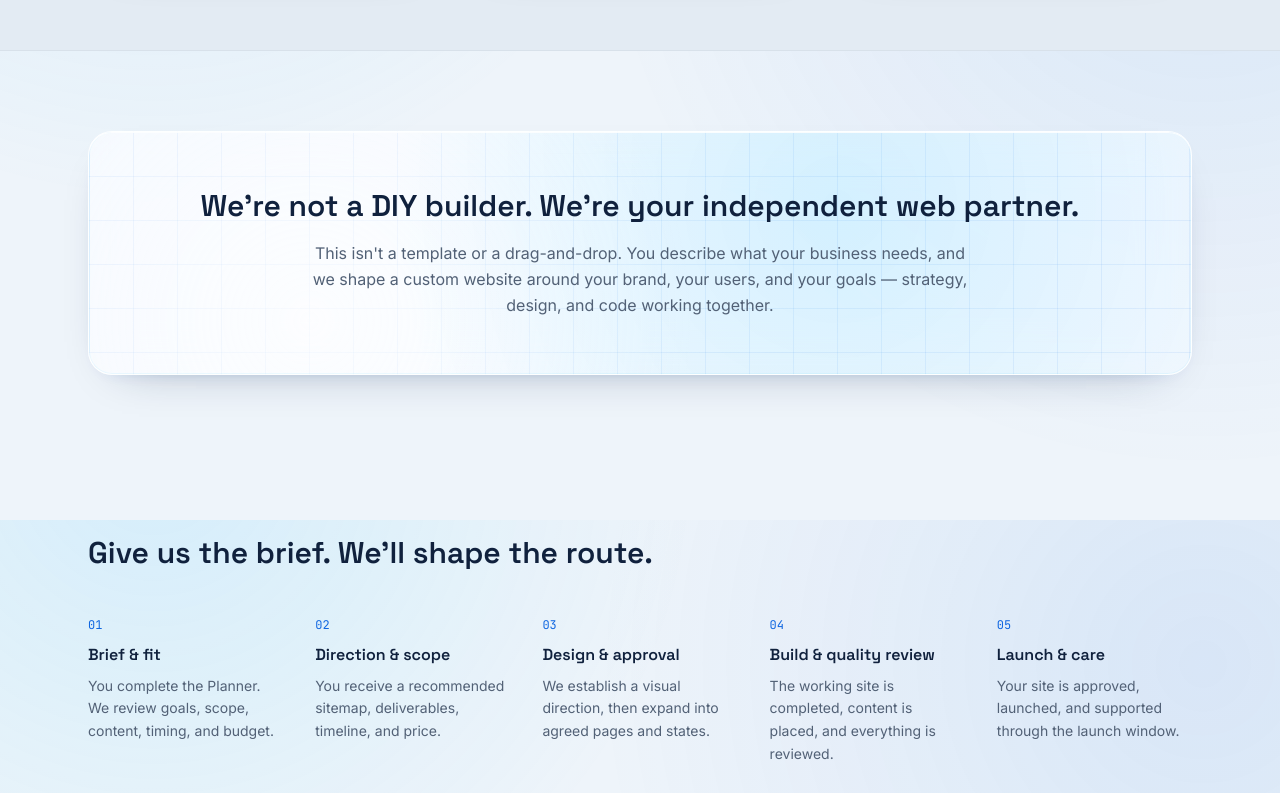
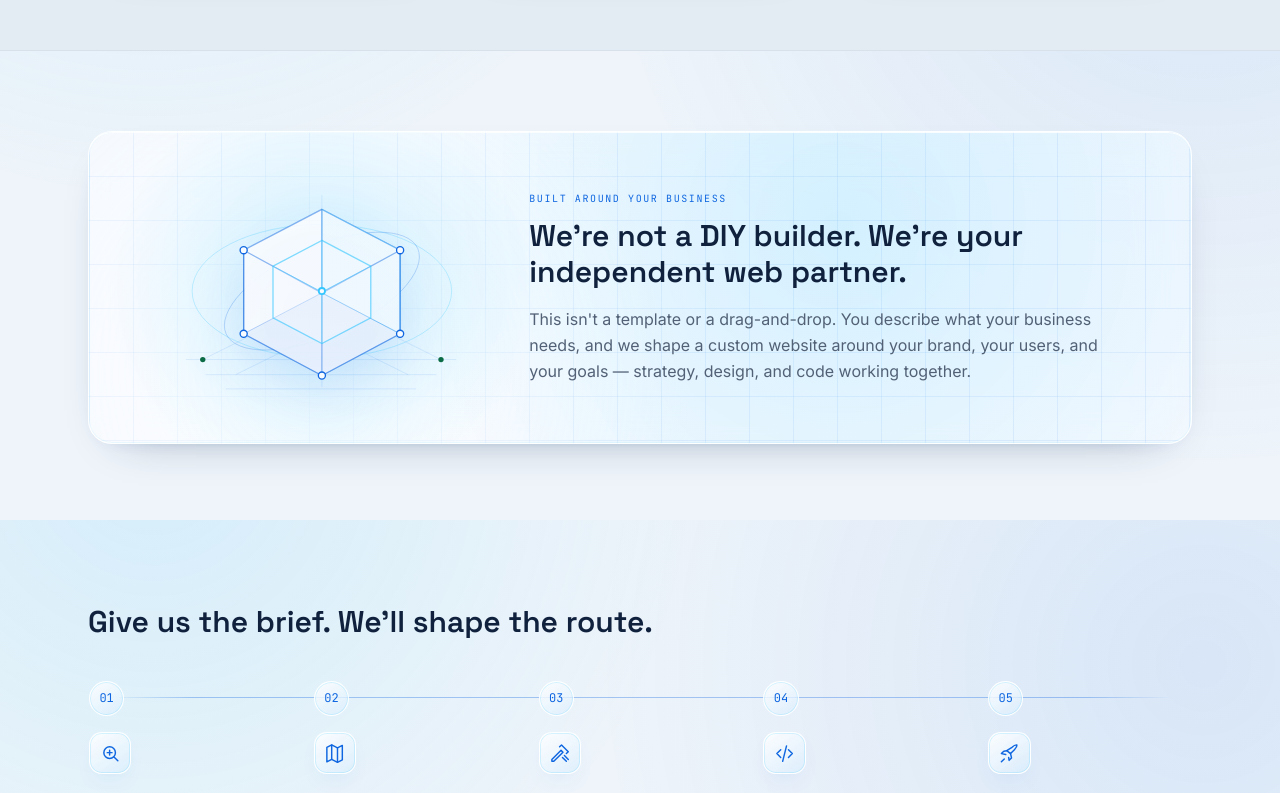
Before and after one commit to craftonmeagen-arch/cyvexly-studio, a Next.js app: page / in a window 1280 px wide. Shown: the part 1880-2673 px from the top of the page. Built offline with nearby package versions, Linux system fonts and the light colour scheme.

Commit message:
Enrich Home mid-page visual system

```diff
--- a/src/app/globals.css
+++ b/src/app/globals.css
@@ -204,3 +204,96 @@ body {
 .hero-video-shell video {
   filter: saturate(1.08) contrast(1.04);
 }
+
+.partnership-panel::before {
+  position: absolute;
+  inset: 0 auto 0 0;
+  width: 48%;
+  background: radial-gradient(circle at 44% 50%, color-mix(in srgb, var(--color-ion-cyan) 22%, transparent), transparent 64%);
+  content: "";
+  pointer-events: none;
+}
+
+.partnership-signal {
+  position: relative;
+  z-index: 1;
+  width: min(100%, 20rem);
+  margin-inline: auto;
+  filter: drop-shadow(0 20px 26px rgba(15, 102, 224, 0.14));
+}
+
+.partnership-signal svg {
+  display: block;
+  width: 100%;
+  height: auto;
+}
+
+.process-route {
+  position: relative;
+}
+
+.process-node,
+.process-icon {
+  position: relative;
+  z-index: 1;
+  display: flex;
+  align-items: center;
+  justify-content: center;
+  border: 1px solid rgba(255, 255, 255, 0.92);
+  background:
+    linear-gradient(145deg, rgba(255, 255, 255, 0.92), rgba(224, 243, 255, 0.58)),
+    color-mix(in srgb, var(--color-cyber-blue) 7%, transparent);
+  box-shadow:
+    inset 0 0 0 1px color-mix(in srgb, var(--color-ion-cyan) 18%, transparent),
+    0 10px 24px -17px rgba(15, 102, 224, 0.78);
+}
+
+.process-node {
+  width: 2.2rem;
+  height: 2.2rem;
+  border-radius: 999px;
+}
+
+.process-icon {
+  width: 2.65rem;
+  height: 2.65rem;
+  margin-top: 1rem;
+  border-radius: 0.8rem;
+  color: var(--color-cyber-blue);
+}
+
+.process-icon svg {
+  width: 1.45rem;
+  height: 1.45rem;
+}
+
+@media (min-width: 1024px) {
+  .process-route-step {
+    border-color: transparent;
+    background: transparent;
+    box-shadow: none;
+    backdrop-filter: none;
+  }
+
+  .process-route::before {
+    position: absolute;
+    top: 1.08rem;
+    right: 1.25rem;
+    left: 1.25rem;
+    height: 1px;
+    background: linear-gradient(90deg, transparent, color-mix(in srgb, var(--color-cyber-blue) 34%, transparent) 8%, color-mix(in srgb, var(--color-cyber-blue) 34%, transparent) 92%, transparent);
+    content: "";
+  }
+}
+
+@media (max-width: 767px) {
+  .partnership-panel::before {
+    width: 100%;
+    height: 48%;
+  }
+
+  .partnership-signal {
+    max-width: 15rem;
+    margin-bottom: 0.75rem;
+  }
+}
--- a/src/app/page.tsx
+++ b/src/app/page.tsx
@@ -6,6 +6,8 @@ import { FaqAccordion } from "@/components/faq-accordion";
 import { ConceptPreview } from "@/components/concept-preview";
 import { CredibilityIcon } from "@/components/credibility-icon";
 import { ServiceIcon } from "@/components/service-icon";
+import { PartnershipSignalGraphic } from "@/components/partnership-signal-graphic";
+import { ProcessIcon } from "@/components/process-icon";
 import {
   capabilities,
   credibilityPoints,
@@ -135,15 +137,21 @@ export default function Home() {
 
         {/* The difference */}
         <section className="mx-auto max-w-6xl px-6 py-20">
-          <div className="glass-panel signal-grid-bg rounded-3xl px-8 py-14 text-center sm:px-16">
-            <h2 className="font-display text-2xl font-semibold text-midnight-slate sm:text-3xl">
+          <div className="partnership-panel glass-panel signal-grid-bg relative grid overflow-hidden rounded-3xl px-8 py-10 text-center sm:px-12 md:grid-cols-[minmax(0,0.72fr)_minmax(0,1.28fr)] md:items-center md:gap-10 md:text-left lg:px-16">
+            <PartnershipSignalGraphic />
+            <div className="relative z-10">
+              <p className="font-mono text-[10px] uppercase tracking-[0.16em] text-cyber-blue">
+                Built around your business
+              </p>
+              <h2 className="mt-3 font-display text-2xl font-semibold text-midnight-slate sm:text-3xl">
                 We&apos;re not a DIY builder. We&apos;re your independent web partner.
               </h2>
-            <p className="mx-auto mt-4 max-w-2xl text-sm leading-relaxed text-cool-graphite sm:text-base">
+              <p className="mx-auto mt-4 max-w-2xl text-sm leading-relaxed text-cool-graphite sm:text-base md:mx-0">
                 This isn&apos;t a template or a drag-and-drop. You describe what your business
                 needs, and we shape a custom website around your brand, your users, and your
                 goals — strategy, design, and code working together.
               </p>
+            </div>
           </div>
         </section>
 
@@ -152,11 +160,12 @@ export default function Home() {
           <h2 className="font-display text-2xl font-semibold text-midnight-slate sm:text-3xl">
             Give us the brief. We&apos;ll shape the route.
           </h2>
-          <ol className="mt-10 grid gap-8 sm:grid-cols-2 lg:grid-cols-5">
+          <ol className="process-route mt-10 grid gap-5 sm:grid-cols-2 lg:grid-cols-5">
             {processSteps.map((step) => (
-              <li key={step.number}>
-                <span className="font-mono text-xs text-cyber-blue">{step.number}</span>
-                <h3 className="mt-2 font-display text-base font-semibold text-midnight-slate">
+              <li key={step.number} className="process-route-step glass-panel rounded-2xl p-5 lg:rounded-none lg:border-0 lg:bg-transparent lg:p-0 lg:shadow-none lg:backdrop-blur-none">
+                <span className="process-node font-mono text-xs text-cyber-blue">{step.number}</span>
+                <ProcessIcon number={step.number} />
+                <h3 className="mt-4 font-display text-base font-semibold text-midnight-slate">
                   {step.title}
                 </h3>
                 <p className="mt-2 text-sm leading-relaxed text-cool-graphite">
--- /dev/null
+++ b/src/components/partnership-signal-graphic.tsx
@@ -0,0 +1,72 @@
+export function PartnershipSignalGraphic() {
+  return (
+    <div className="partnership-signal" aria-hidden="true">
+      <svg viewBox="0 0 360 260" fill="none" role="presentation">
+        <defs>
+          <linearGradient id="partner-face-a" x1="92" y1="40" x2="258" y2="224">
+            <stop stopColor="#F8FBFF" stopOpacity="0.92" />
+            <stop offset="0.48" stopColor="#36C7FF" stopOpacity="0.2" />
+            <stop offset="1" stopColor="#0F66E0" stopOpacity="0.08" />
+          </linearGradient>
+          <linearGradient id="partner-face-b" x1="270" y1="74" x2="126" y2="220">
+            <stop stopColor="#36C7FF" stopOpacity="0.26" />
+            <stop offset="1" stopColor="#F8FBFF" stopOpacity="0.08" />
+          </linearGradient>
+          <radialGradient id="partner-core" cx="0" cy="0" r="1" gradientTransform="translate(181 132) rotate(90) scale(48)">
+            <stop stopColor="#F8FBFF" />
+            <stop offset="0.34" stopColor="#8DE2FF" stopOpacity="0.9" />
+            <stop offset="1" stopColor="#0F66E0" stopOpacity="0" />
+          </radialGradient>
+          <filter id="partner-glow" x="-90%" y="-90%" width="280%" height="280%">
+            <feGaussianBlur stdDeviation="8" />
+          </filter>
+        </defs>
+
+        <g stroke="#0F66E0" strokeOpacity="0.12">
+          <path d="M28 211H332" />
+          <path d="M50 228H310" />
+          <path d="M73 244H287" />
+          <path d="M181 26V242" />
+          <path d="M47 211L181 144L315 211" />
+          <path d="M84 228L181 180L278 228" />
+        </g>
+
+        <ellipse cx="181" cy="134" rx="146" ry="75" stroke="#36C7FF" strokeOpacity="0.3" />
+        <ellipse
+          cx="181"
+          cy="134"
+          rx="118"
+          ry="50"
+          stroke="#0F66E0"
+          strokeOpacity="0.24"
+          transform="rotate(-24 181 134)"
+        />
+
+        <path d="M181 42L269 88V182L181 229L93 182V88L181 42Z" fill="url(#partner-face-a)" stroke="#0F66E0" strokeOpacity="0.48" strokeWidth="1.5" />
+        <path d="M181 42V136L269 182V88L181 42Z" fill="url(#partner-face-b)" stroke="#36C7FF" strokeOpacity="0.42" />
+        <path d="M181 136L269 182L181 229L93 182L181 136Z" fill="#0F66E0" fillOpacity="0.07" stroke="#0F66E0" strokeOpacity="0.3" />
+        <path d="M93 88L181 136L269 88" stroke="#0F66E0" strokeOpacity="0.46" strokeWidth="1.5" />
+        <path d="M181 42V136M93 88V182M269 88V182M181 136V229" stroke="#0F66E0" strokeOpacity="0.42" strokeWidth="1.5" />
+
+        <path d="M181 77L236 106V164L181 193L126 164V106L181 77Z" fill="#F8FBFF" fillOpacity="0.24" stroke="#36C7FF" strokeOpacity="0.62" strokeWidth="1.5" />
+        <path d="M126 106L181 135L236 106M181 77V135M181 135V193" stroke="#36C7FF" strokeOpacity="0.58" />
+
+        <circle cx="181" cy="134" r="40" fill="url(#partner-core)" filter="url(#partner-glow)" opacity="0.9" />
+        <circle cx="181" cy="134" r="3.5" fill="#F8FBFF" stroke="#36C7FF" strokeWidth="2" />
+
+        <g fill="#F8FBFF" stroke="#0F66E0" strokeWidth="1.5">
+          <circle cx="93" cy="88" r="4" />
+          <circle cx="269" cy="88" r="4" />
+          <circle cx="269" cy="182" r="4" />
+          <circle cx="181" cy="229" r="4" />
+          <circle cx="93" cy="182" r="4" />
+        </g>
+
+        <g fill="#0A6B45">
+          <circle cx="47" cy="211" r="3" />
+          <circle cx="315" cy="211" r="3" />
+        </g>
+      </svg>
+    </div>
+  );
+}
--- /dev/null
+++ b/src/components/process-icon.tsx
@@ -0,0 +1,17 @@
+const paths: Record<string, React.ReactNode> = {
+  "01": <><circle cx="11" cy="11" r="6" /><path d="m15.5 15.5 4 4M8.5 11h5M11 8.5v5" /></>,
+  "02": <><path d="M4 5.5 9 3l6 3 5-2.5v15L15 21l-6-3-5 2.5v-15Z" /><path d="M9 3v15M15 6v15" /></>,
+  "03": <><path d="m4 18 9.5-9.5 2 2L6 20H4v-2Z" /><path d="m12 5 2-2 7 7-2 2M15 16l4 4M17 14l4 4" /></>,
+  "04": <><path d="m8 8-4 4 4 4M16 8l4 4-4 4M14 4l-4 16" /></>,
+  "05": <><path d="M14.5 5.5c2.8-2.8 5-2.5 5-2.5s.3 2.2-2.5 5l-4 4-4-3 5.5-3.5Z" /><path d="m9 9-3 .5-2.5 2.5 4.5 1M13 12l1 4.5-2.5 2.5-.5-3M6.5 17.5l-3 3" /></>,
+};
+
+export function ProcessIcon({ number }: { number: string }) {
+  return (
+    <span className="process-icon" aria-hidden="true">
+      <svg viewBox="0 0 24 24" fill="none" stroke="currentColor" strokeWidth="1.5" strokeLinecap="round" strokeLinejoin="round">
+        {paths[number]}
+      </svg>
+    </span>
+  );
+}
```
Also changed, not shown: 7 other files (tests, documents, lock files or other folders). Lines whose indentation alone changed are shown as unchanged.
